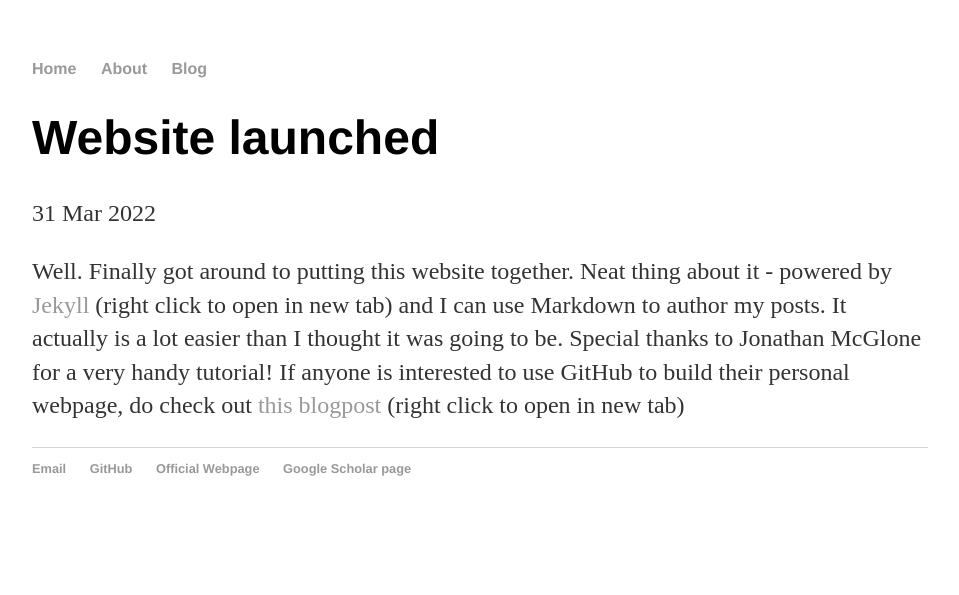
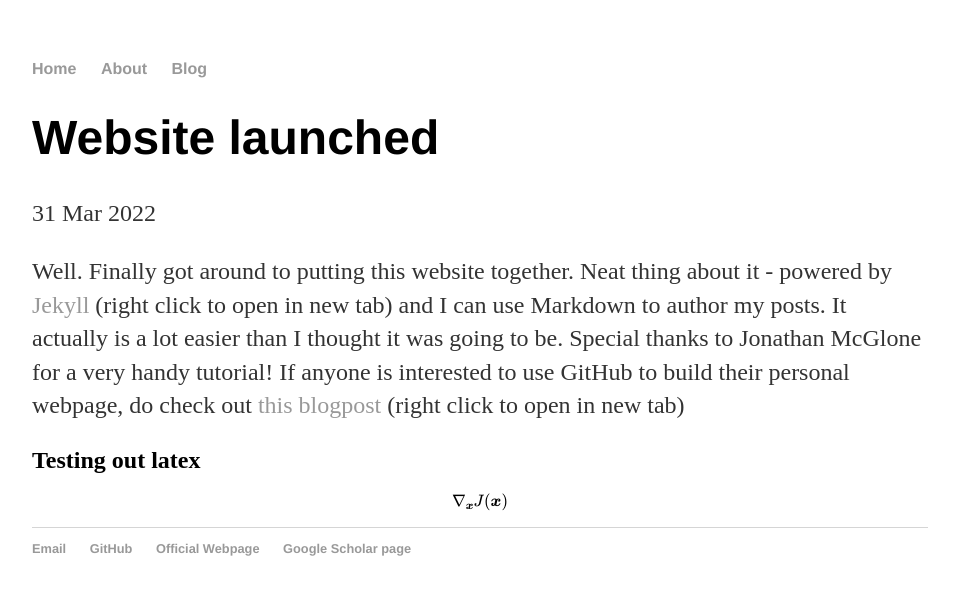
Before and after one commit to vijeshbhute/vijeshbhute.github.io, a Jekyll site: the page built from _posts/2022-03-31-Website-launched.md, in a window 1280 px wide. Shown: the top 595 px of the page, without its empty margins (160-1119 px from the left). Built offline with Jekyll 4.4.1, drawn with Linux system fonts in a browser that asks for light colours; formulas are drawn with MathJax 3.

Commit message:
Update 2022-03-31-Website-launched.md

```diff
--- a/_posts/2022-03-31-Website-launched.md
+++ b/_posts/2022-03-31-Website-launched.md
@@ -6,3 +6,7 @@ date: 2022-03-31
 
 Well. Finally got around to putting this website together. Neat thing about it - powered by [Jekyll](http://jekyllrb.com) (right click to open in new tab) and I can use Markdown to author my posts. It actually is a lot easier than I thought it was going to be.
 Special thanks to Jonathan McGlone for a very handy tutorial! If anyone is interested to use GitHub to build their personal webpage, do check out [this blogpost](http://jmcglone.com/guides/github-pages/) (right click to open in new tab)
+
+## Testing out latex
+
+$$ \nabla_\boldsymbol{x} J(\boldsymbol{x}) $$
```
